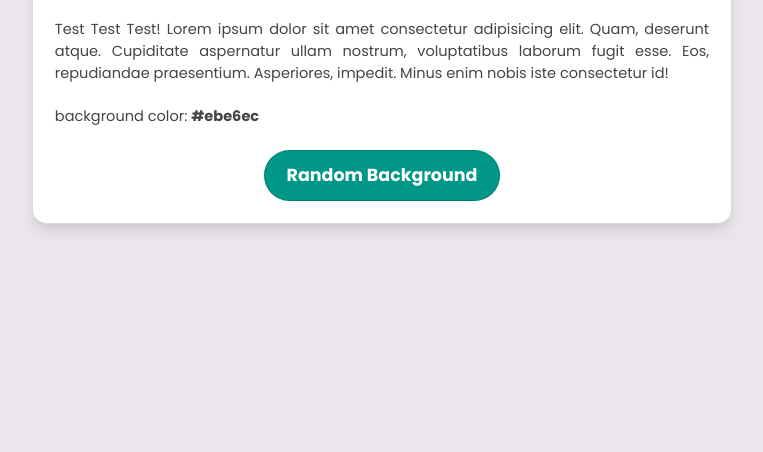
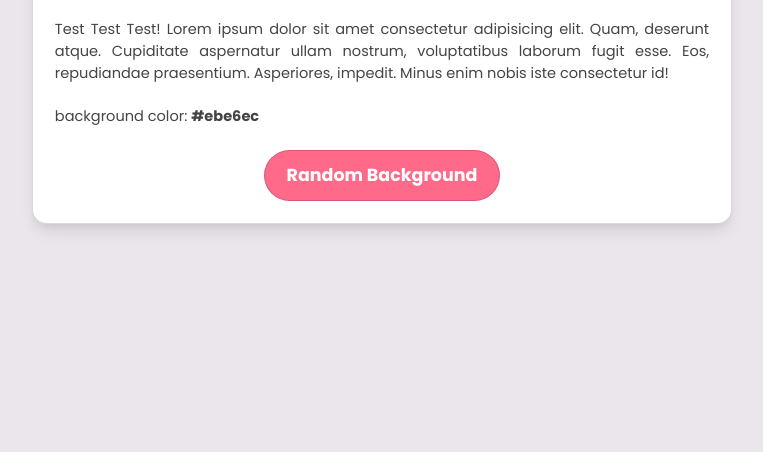
Before and after one commit to natesol/repo-test, a plain HTML site: page index.html in a window 1280 px wide. Shown: the part 348-800 px from the top of the page, without its empty margins (258-1021 px from the left). Drawn offline with Linux system fonts and the light colour scheme.

Commit message:
Update main.css

```diff
--- a/main.css
+++ b/main.css
@@ -12,8 +12,8 @@
 }
 
 html {
-    --prime: #009688;
-    --prime-dark: #056e64;
+    --prime: #ff698a;
+    --prime-dark: #e24568;
 
     line-height: 1.5;
     font-size: clamp(12px, calc(0.7vw + 0.7vh), 18px);
```
